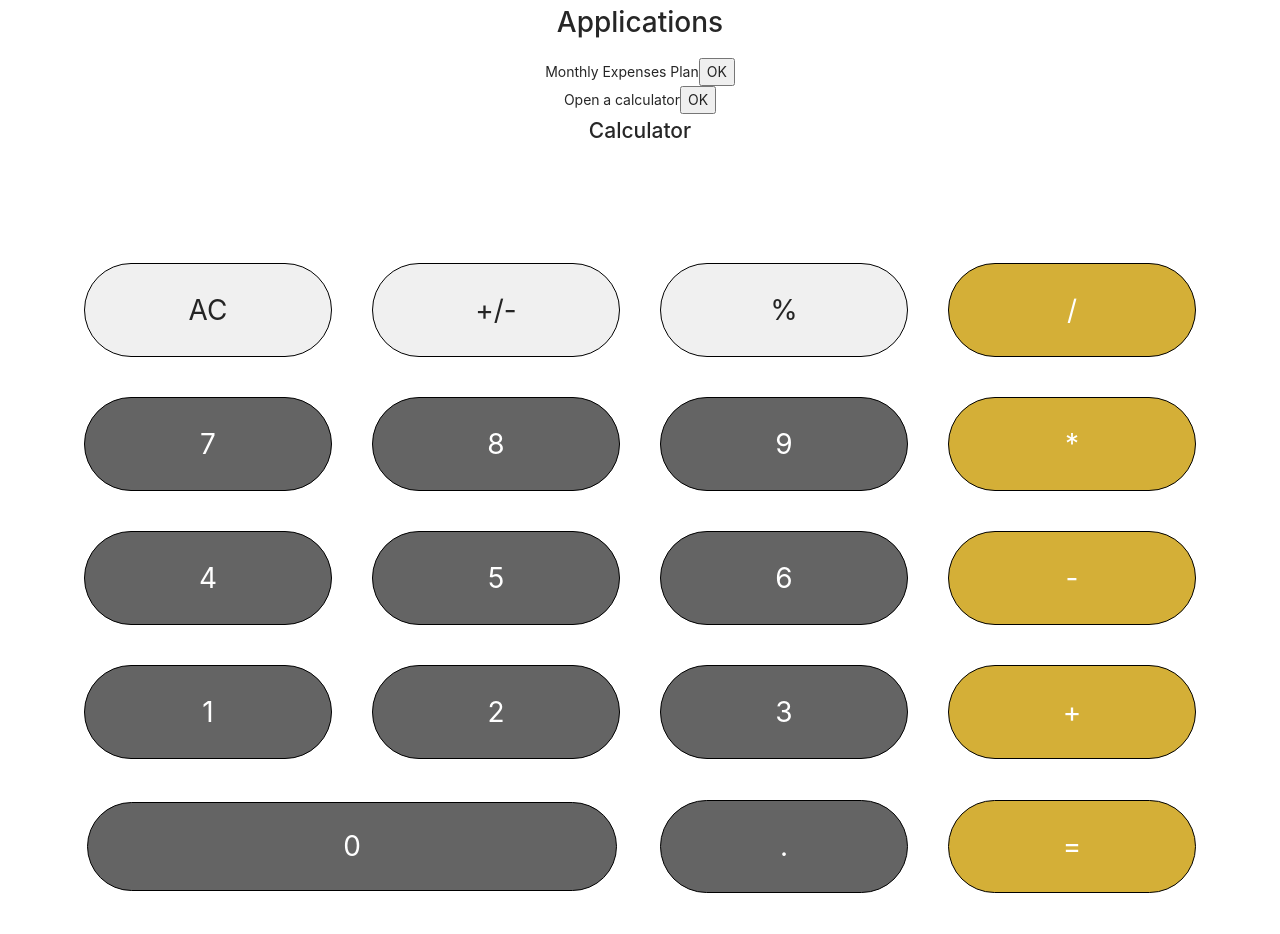
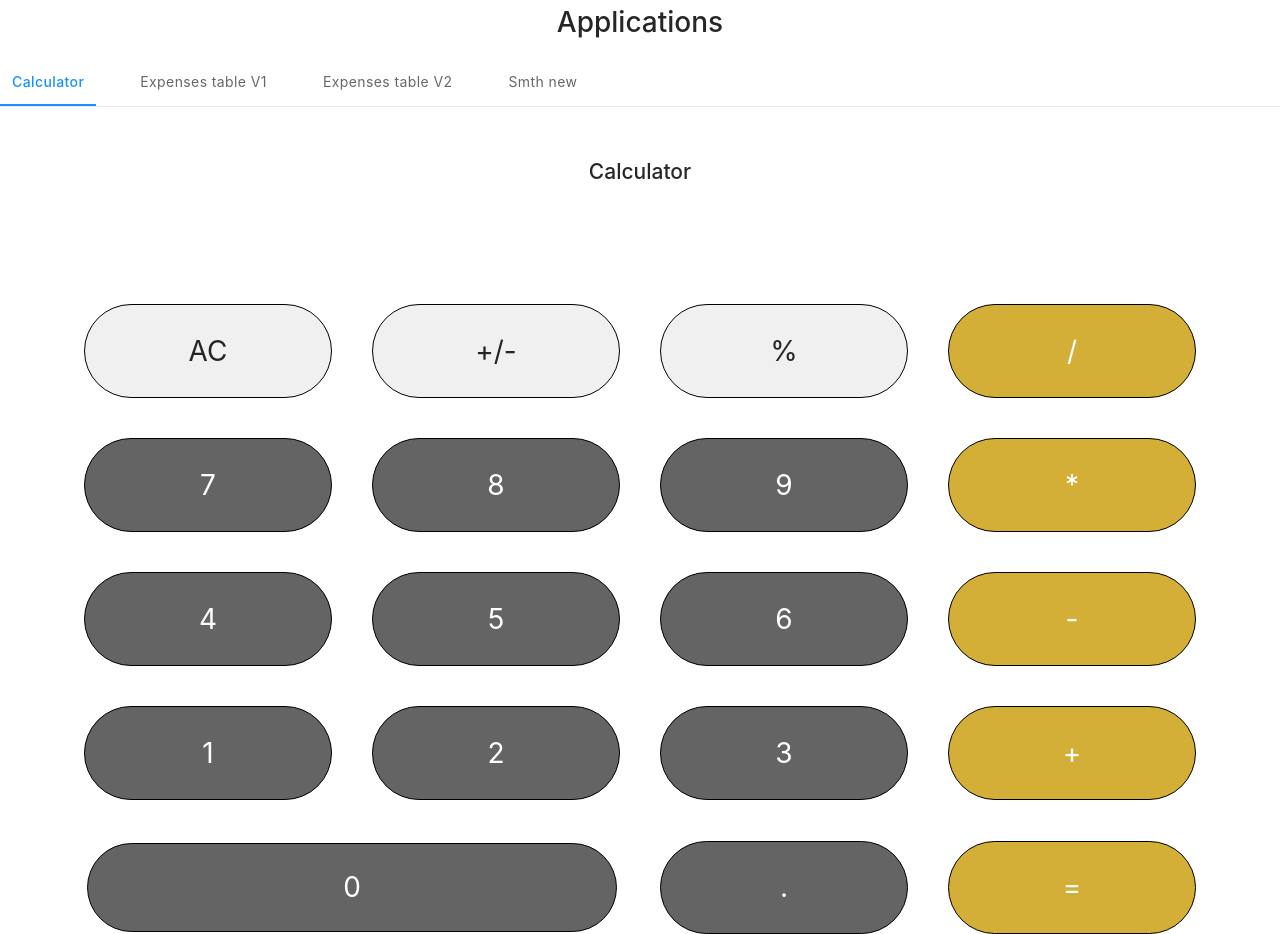
Before and after one commit to Larisa-Yagodina/example-with-pictures, a React (Create React App) app: page / in a window 1280 px wide. Before the commit the page ends 893 px from the top, so only its background shows below. Built offline with nearby package versions, Linux system fonts and the light colour scheme.

Commit message:
added menu

```diff
--- a/package.json
+++ b/package.json
@@ -3,6 +3,7 @@
   "version": "0.1.0",
   "private": true,
   "dependencies": {
+    "@material-ui/core": "^4.11.4",
     "@testing-library/jest-dom": "^5.12.0",
     "@testing-library/react": "^11.2.6",
     "@testing-library/user-event": "^12.8.3",
--- a/src/App.js
+++ b/src/App.js
@@ -4,6 +4,8 @@ import ActivityBooking from "./activitiesBooking/ActivityBooking";
 import {useState} from "react";
 import Calculator from "./calculator/Calculator";
 import ExpensesTable from "./finansing/ExpensesTable";
+import MainMenu from "./mainMenu/MainMenu";
+
 
 function App() {
 
@@ -13,17 +15,19 @@ function App() {
         <div className="App">
             <h1>Applications</h1>
 
-            <div> Monthly Expenses Plan
-                <button onClick={() => setVisibleApp('expenses')}> OK </button>
-            </div>
+            {/*<div> Monthly Expenses Plan*/}
+            {/*    <button onClick={() => setVisibleApp('expenses')}> OK </button>*/}
+            {/*</div>*/}
 
-            <div>Open a calculator
-                <button onClick={() => setVisibleApp('calculator')}> OK </button>
-            </div>
+            {/*<div>Open a calculator*/}
+            {/*    <button onClick={() => setVisibleApp('calculator')}> OK </button>*/}
+            {/*</div>*/}
 
-            { visibleApp === 'activity' && <ActivityBooking />}
-            { visibleApp === 'expenses' && <ExpensesTable />}
-            { visibleApp === 'calculator' && <Calculator />}
+             <MainMenu />
+
+            {/*{ visibleApp === 'activity' && <ActivityBooking />}*/}
+            {/*{ visibleApp === 'expenses' && <ExpensesTable />}*/}
+            {/*{ visibleApp === 'calculator' && <Calculator />}*/}
 
         </div>
     );
--- /dev/null
+++ b/src/finansingV2/ExpensesTableAndDatas.js
@@ -0,0 +1,156 @@
+import {useState} from "react";
+import {Button} from "antd";
+
+
+export default function ExpensesTableAndDatas() {
+
+    const buttonTagUpdate = <><Button> Update </Button>{' '}<Button> Delete </Button></>;
+    const buttonTagIncome = <Button> set income </Button> ;
+    const buttonTagAddExpense = <Button> add new expense </Button>
+
+    const columnsExpenses = [
+        {
+            title: 'Expenses',
+            dataIndex: 'expenses',
+            key: 'expenses',
+        },
+        {
+            title: 'Percent / Amount',
+            dataIndex: 'percentAmount',
+            key: 'percentAmount',
+            width: '15%',
+        },
+        {
+            title: 'Amount',
+            dataIndex: 'amount',
+            key: 'amount',
+            width: '20%',
+        },
+        {
+            title: 'Actions',
+            dataIndex: 'actions',
+            key: 'actions',
+            width: '25%',
+        },
+    ];
+
+    const [dataExpenses, setDataExpenses] = useState([
+        {
+            key: 0,
+            expenses: 'Income',
+            percentAmount: '100%',
+            amount: 300000,
+            actions: buttonTagIncome,
+        }, {
+            key: 1,
+            expenses: 'Basic Expenses',
+            percentAmount: null,
+            amount: 20000,
+            actions: buttonTagAddExpense,
+            children: [
+                {
+                    key: 11,
+                    expenses: 'Еда',
+                    percentAmount: null,
+                    amount: 10000,
+                    actions: buttonTagUpdate,
+                },
+                {
+                    key: 12,
+                    expenses: 'Жилье',
+                    percentAmount: null,
+                    amount: 10000,
+                    actions: buttonTagUpdate,
+                },
+                {
+                    key: 13,
+                    expenses: 'Бытовая химия',
+                    percentAmount: null,
+                    amount: 10000,
+                    actions: buttonTagUpdate,
+                },
+                {
+                    key: 14,
+                    expenses: 'Телефон',
+                    percentAmount: null,
+                    amount: 10000,
+                    actions: buttonTagUpdate,
+                },
+                {
+                    key: 15,
+                    expenses: 'Передвижение',
+                    percentAmount: null,
+                    amount: 10000,
+                    actions: buttonTagUpdate,
+                },
+            ],
+        },
+        {
+            key: 2,
+            expenses: 'Short Term Expenses',
+            percentAmount: null,
+            amount: 20000,
+            actions: buttonTagAddExpense,
+            children: [
+                {
+                    key: 21,
+                    expenses: 'Косметика',
+                    percentAmount: '5%',
+                    amount: 10000,
+                    actions: buttonTagUpdate,
+                },
+                {
+                    key: 22,
+                    expenses: 'Подарки',
+                    percentAmount: '5%',
+                    amount: 10000,
+                    actions: buttonTagUpdate,
+                },
+                {
+                    key: 23,
+                    expenses: 'Отпуск',
+                    percentAmount: '5%',
+                    amount: 10000,
+                    actions: buttonTagUpdate,
+                },
+            ],
+        },
+        {
+            key: 3,
+            expenses: 'Long Term Expenses',
+            percentAmount: '15%',
+            amount: null,
+            actions: buttonTagAddExpense,
+            children: [
+                {
+                    key: 31,
+                    expenses: 'Машина',
+                    percentAmount: '5%',
+                    amount: 10000,
+                    actions: buttonTagUpdate,
+                },
+                {
+                    key: 32,
+                    expenses: 'Квартира',
+                    percentAmount: '5%',
+                    amount: 10000,
+                    actions: buttonTagUpdate,
+                },
+                {
+                    key: 33,
+                    expenses: 'Резервы',
+                    percentAmount: '5%',
+                    amount: 10000,
+                    actions: buttonTagUpdate,
+                },
+            ],
+        }
+    ]);
+
+
+    return (
+        <div>
+
+        </div>
+    )
+}
--- /dev/null
+++ b/src/mainMenu/MainMenu.js
@@ -0,0 +1,93 @@
+import {makeStyles, withStyles} from '@material-ui/core/styles';
+import Tabs from '@material-ui/core/Tabs';
+import Tab from '@material-ui/core/Tab';
+import Typography from '@material-ui/core/Typography';
+import {useState} from "react";
+import Calculator from "../calculator/Calculator";
+import ExpensesTable from "../finansingV1/ExpensesTable";
+import ExpensesTableAndDatas from "../finansingV2/ExpensesTableAndDatas";
+
+const AntTabs = withStyles({
+    root: {
+        borderBottom: '1px solid #e8e8e8',
+    },
+    indicator: {
+        backgroundColor: '#1890ff',
+    },
+})(Tabs);
+
+const AntTab = withStyles((theme) => ({
+    root: {
+        textTransform: 'none',
+        minWidth: 72,
+        fontWeight: theme.typography.fontWeightRegular,
+        marginRight: theme.spacing(4),
+        fontFamily: [
+            '-apple-system',
+            'BlinkMacSystemFont',
+            '"Segoe UI"',
+            'Roboto',
+            '"Helvetica Neue"',
+            'Arial',
+            'sans-serif',
+            '"Apple Color Emoji"',
+            '"Segoe UI Emoji"',
+            '"Segoe UI Symbol"',
+        ].join(','),
+        '&:hover': {
+            color: '#40a9ff',
+            opacity: 1,
+        },
+        '&$selected': {
+            color: '#1890ff',
+            fontWeight: theme.typography.fontWeightMedium,
+        },
+        '&:focus': {
+            color: '#40a9ff',
+        },
+    },
+    selected: {},
+}))((props) => <Tab disableRipple {...props} />);
+
+
+const useStyles = makeStyles((theme) => ({
+    root: {
+        flexGrow: 1,
+    },
+    padding: {
+        padding: theme.spacing(3),
+    },
+    demo1: {
+        backgroundColor: theme.palette.background.paper,
+    },
+    demo2: {
+        backgroundColor: '#2e1534',
+    },
+}));
+
+export default function MainMenu() {
+    const classes = useStyles();
+    const [value, setValue] = useState(0);
+
+    const handleChange = (event, newValue) => {
+        console.log(newValue)
+        setValue(newValue);
+    };
+
+    return (
+        <div className={classes.root}>
+            <div className={classes.demo1}>
+                <AntTabs value={value} onChange={handleChange}>
+                    <AntTab label="Calculator"/>
+                    <AntTab label="Expenses table V1"/>
+                    <AntTab label="Expenses table V2"/>
+                    <AntTab label="Smth new"/>
+                </AntTabs>
+                <Typography className={classes.padding}/>
+            </div>
+            {value === 0 && <Calculator/>}
+            {value === 1 && <ExpensesTable/>}
+            {value === 2 && <ExpensesTableAndDatas/>}
+        </div>
+    );
+}
```
Also changed, not shown: src/finansingV1/ExpensesTable.js (renamed from src/finansing/ExpensesTable.js), 1 other file (tests, documents, lock files or other folders).
